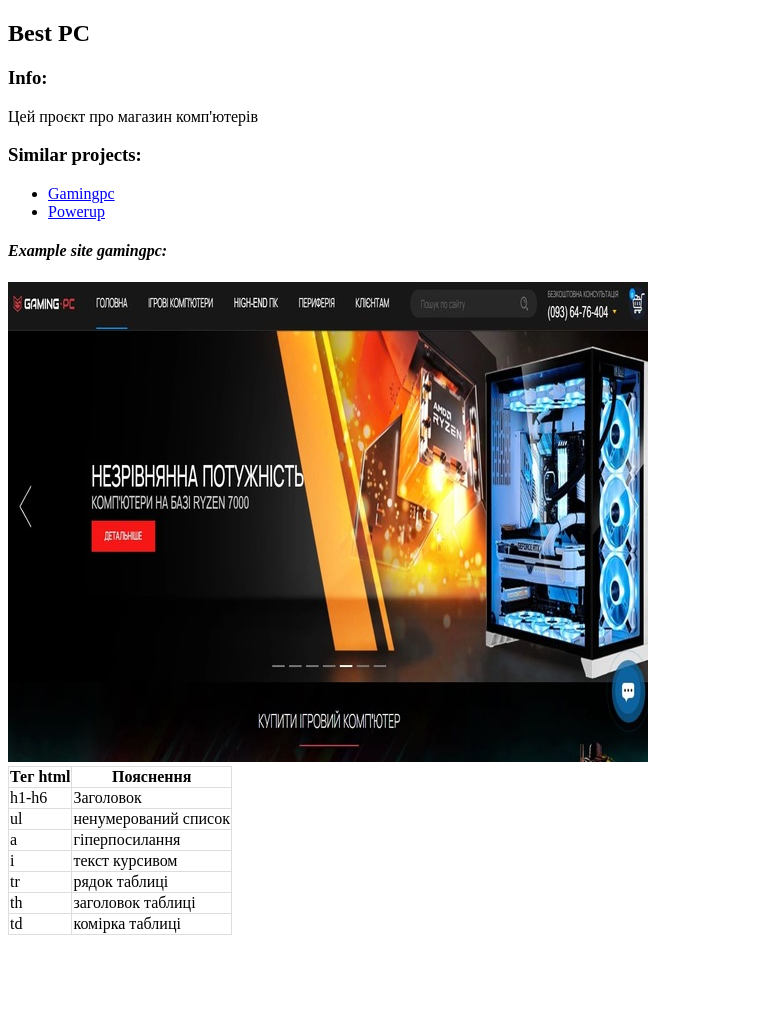
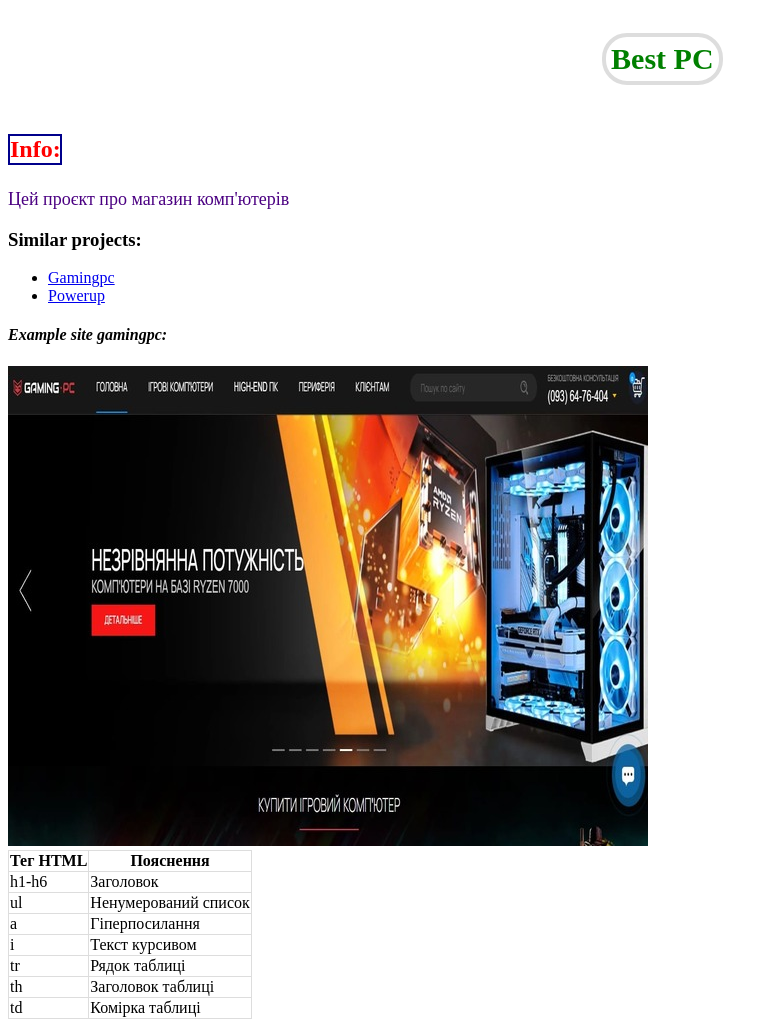
Before and after one commit to YuriiBoholubov/project, a plain HTML site: page index.html in a window 1280 px wide. Shown: the whole page, without its empty margins (0-778 px from the left). Before the commit the page ends 943 px from the top, so only its background shows below. Drawn offline with Linux system fonts and the light colour scheme.

Commit message:
Add files via upload

```diff
--- a/index.html
+++ b/index.html
@@ -1,33 +1,28 @@
 <!DOCTYPE html>
-<html>
+<html lang="en">
 <head>
+	<meta charset="UTF-8">
+	<meta name="viewport" content="width=device-width, initial-scale=1.0">
+	<link rel="stylesheet" href="styles/style.css">
 	<title>Best PC</title>
-	<style>
-tr,td,th,table {
-  border: 1px solid #ddd;
-  border-collapse: collapse;
-}
-
-</style>
 </head>
 <body>
-  <h2>Best PC</h2>
-  <h3>Info:</h3>
-  <p>Цей проєкт про магазин комп'ютерів </p>
+	<h2 class="title">Best PC</h2>
+	<h3 class="info" >Info:</h3>
+	<p class="infoText">Цей проєкт про магазин комп'ютерів</p>
 
 	<h3>Similar projects:</h3>
 	<ul>
-  <li> <a href="https://gamingpc.com.ua/" target="_blank" >Gamingpc</a> </li>
-  <li> <a href="https://powerup.ua/" target="_blank">Powerup</a> </li>
-
+		<li><a href="https://gamingpc.com.ua/" target="_blank">Gamingpc</a></li>
+		<li><a href="https://powerup.ua/" target="_blank">Powerup</a></li>
 	</ul>
-<h4><i>Example site gamingpc:</i> </h4>
-<img src="image.jpg" alt="example site gamingpc" >
+	<h4><i>Example site gamingpc:</i></h4>
+	<img src="images/image.jpg" alt="example site gamingpc">
 
 	<table>
 		<thead>
 			<tr>
-      <th>Тег html</th>
+				<th>Тег HTML</th>
 				<th>Пояснення</th>
 			</tr>
 		</thead>
@@ -38,33 +33,29 @@ tr,td,th,table {
 			</tr>
 			<tr>
 				<td>ul</td>
-      <td>ненумерований список</td>
+				<td>Ненумерований список</td>
 			</tr>
 			<tr>
 				<td>a</td>
-      <td>гіперпосилання</td>
+				<td>Гіперпосилання</td>
 			</tr>
 			<tr>
 				<td>i</td>
-      <td>текст курсивом</td>
+				<td>Текст курсивом</td>
 			</tr>
 			<tr>
 				<td>tr</td>
-      <td>рядок таблиці</td>
+				<td>Рядок таблиці</td>
 			</tr>
 			<tr>
 				<td>th</td>
-      <td>заголовок таблиці</td>
+				<td>Заголовок таблиці</td>
 			</tr>
 			<tr>
 				<td>td</td>
-      <td>комірка таблиці</td>
+				<td>Комірка таблиці</td>
 			</tr>
-
 		</tbody>
 	</table>
-
-
-
 </body>
 </html>
--- /dev/null
+++ b/styles/style.css
@@ -0,0 +1,24 @@
+tr,td,th,table {
+  border: 1px solid #ddd;
+  border-collapse: collapse;
+}
+.title{
+	color:green;
+	font-size: 30px;
+	text-align: center;
+	border: 4px solid #ddd;
+	border-radius: 25px;
+	padding: 5px;
+	display: inline-block;
+	margin-left: 47%;
+}
+.info{
+	color:red;
+	font-size:24px;
+	border: 2px solid #00008B;
+	width: 50px;
+}
+.infoText{
+	font-size:18px;
+	color:#4B0082;
+}
```
Also changed, not shown: images/image.jpg (added). Lines whose indentation alone changed are shown as unchanged.
